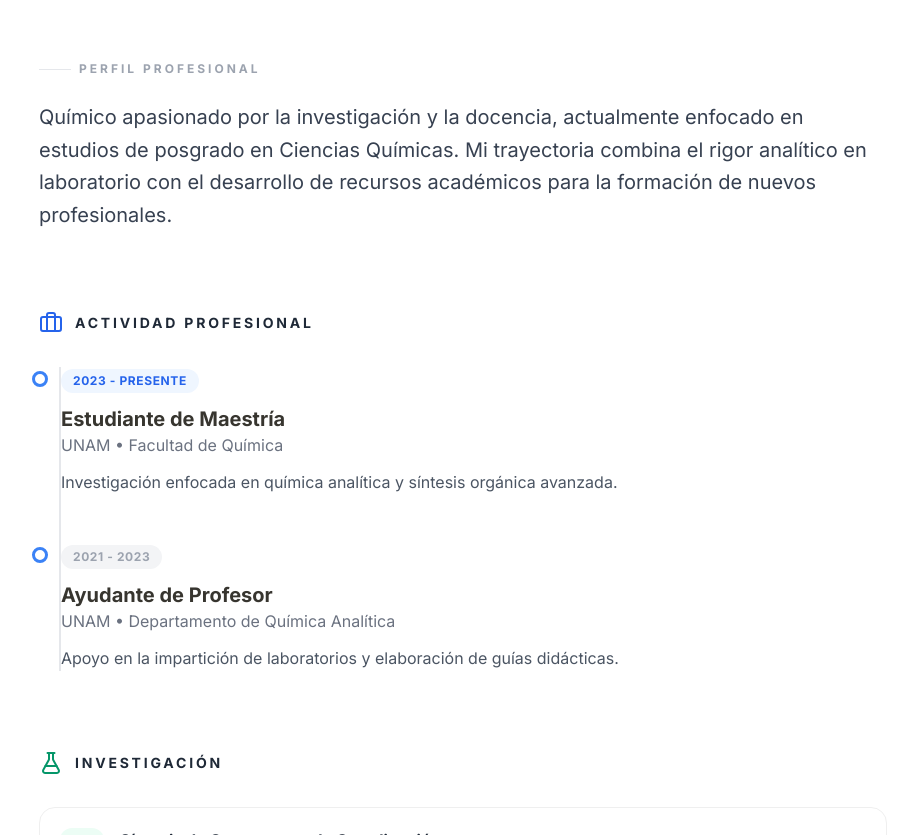
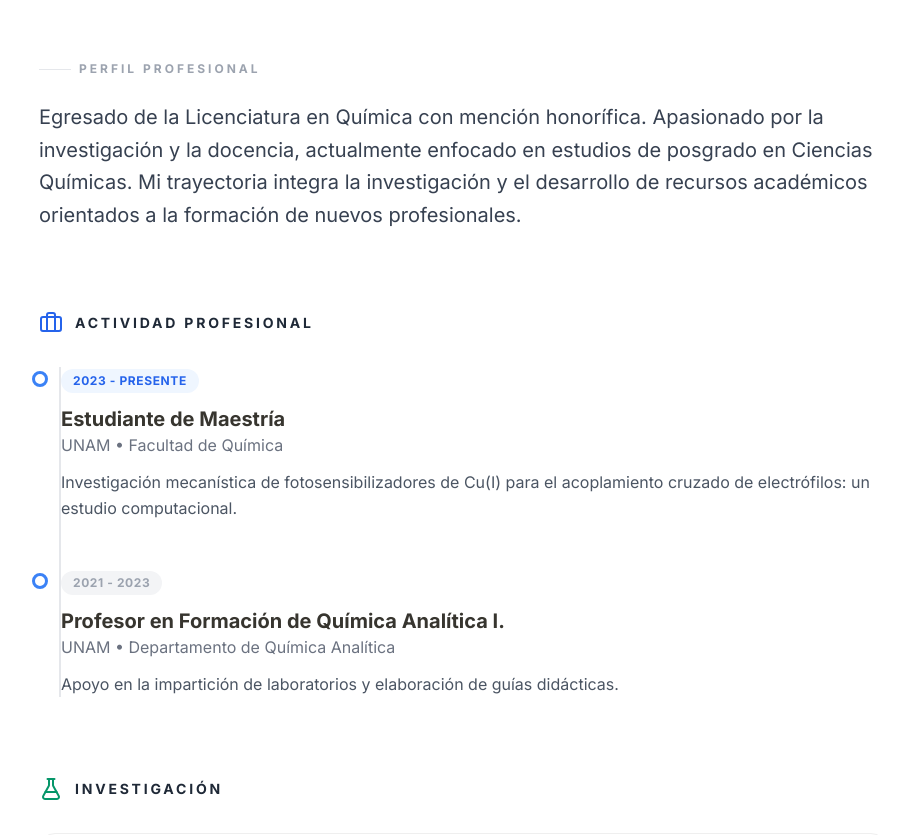
Before and after one commit to SoyGabrielV2222/Gabriel_Isidro, a plain HTML site: page index.html in a window 1280 px wide. Shown: the part 463-1298 px from the top of the page, without its empty margins (177-1094 px from the left). Drawn offline with nearby package versions, Linux system fonts and the light colour scheme.

```diff
--- a/index.html
+++ b/index.html
@@ -92,8 +92,8 @@
                     <span lang-content="en">Professional Profile</span>
                 </h2>
                 <div class="text-xl leading-relaxed text-gray-700">
-                    <p lang-content="es">Químico apasionado por la investigación y la docencia, actualmente enfocado en estudios de posgrado en Ciencias Químicas. Mi trayectoria combina el rigor analítico en laboratorio con el desarrollo de recursos académicos para la formación de nuevos profesionales.</p>
-                    <p lang-content="en">Chemist passionate about research and teaching, currently focused on graduate studies in Chemical Sciences. My career combines analytical laboratory rigor with the development of academic resources for the training of new professionals.</p>
+                    <p lang-content="es">Egresado de la Licenciatura en Química con mención honorífica. Apasionado por la investigación y la docencia, actualmente enfocado en estudios de posgrado en Ciencias Químicas. Mi trayectoria integra la investigación y el desarrollo de recursos académicos orientados a la formación de nuevos profesionales.</p>
+                    <p lang-content="en">Graduate of the Bachelor’s degree in Chemistry with honors. Passionate about research and teaching, currently focused on postgraduate studies in Chemical Sciences. My background integrates research with the development of academic resources aimed at training new professionals.</p>
                 </div>
             </section>
 
@@ -113,14 +113,14 @@
                         <span class="text-xs font-bold text-blue-600 bg-blue-50 px-3 py-1 rounded-full uppercase tracking-wider mb-3 inline-block">2023 - Presente</span>
                         <h3 class="text-xl font-extrabold text-[#37352f]">Estudiante de Maestría</h3>
                         <p class="text-gray-500 font-medium">UNAM • Facultad de Química</p>
-                        <p class="mt-3 text-gray-600 leading-relaxed" lang-content="es">Investigación enfocada en química analítica y síntesis orgánica avanzada.</p>
-                        <p class="mt-3 text-gray-600 leading-relaxed" lang-content="en">Research focused on analytical chemistry and advanced organic synthesis.</p>
+                        <p class="mt-3 text-gray-600 leading-relaxed" lang-content="es">Investigación mecanística de fotosensibilizadores de Cu(I) para el acoplamiento cruzado de electrófilos: un estudio computacional.</p>
+                        <p class="mt-3 text-gray-600 leading-relaxed" lang-content="en">Mechanistic Investigation of Cu(I) Photosensitizers for the Cross-Coupling of Electrophiles: A Computational Study.</p>
                     </div>
 
                     <!-- Ítem 2 -->
                     <div class="timeline-dot">
                         <span class="text-xs font-bold text-gray-400 bg-gray-100 px-3 py-1 rounded-full uppercase tracking-wider mb-3 inline-block">2021 - 2023</span>
-                        <h3 class="text-xl font-extrabold text-[#37352f]">Ayudante de Profesor</h3>
+                        <h3 class="text-xl font-extrabold text-[#37352f]">Profesor en Formación de Química Analítica I.</h3>
                         <p class="text-gray-500 font-medium">UNAM • Departamento de Química Analítica</p>
                         <p class="mt-3 text-gray-600 leading-relaxed" lang-content="es">Apoyo en la impartición de laboratorios y elaboración de guías didácticas.</p>
                         <p class="mt-3 text-gray-600 leading-relaxed" lang-content="en">Support in laboratory teaching and development of educational guides.</p>
```
